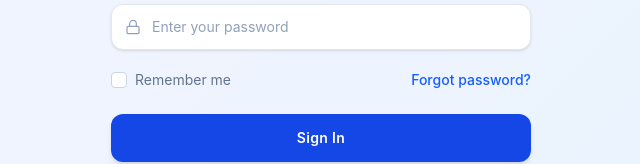
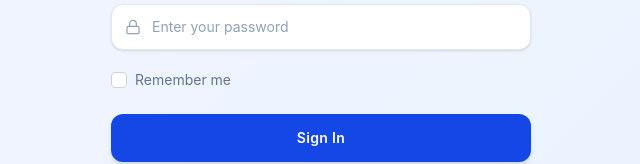
Before and after one commit to sparsh34agarwal-commits/Employee_Management_System, a React (Vite) app: page /login in a window 1280 px wide. Shown: the part 350-514 px from the top of the page, without its empty margins (607-1247 px from the left). Built offline with nearby package versions, Linux system fonts and the light colour scheme.

Commit message:
added Readme.md

```diff
--- a/src/pages/Login/Login_page.jsx
+++ b/src/pages/Login/Login_page.jsx
@@ -150,9 +150,7 @@ const Login_page = ({handlelogin}) => {
                 <div className="w-4 h-4 rounded border border-slate-300 bg-white" />
                 Remember me
               </label>
-              <span className="text-sm text-blue-600 cursor-pointer font-medium hover:text-blue-700 transition-colors">
-                Forgot password?
-              </span>
+
             </div>
 
             {/* Sign in */}
```
Also changed, not shown: 1 other file (tests, documents, lock files or other folders).
